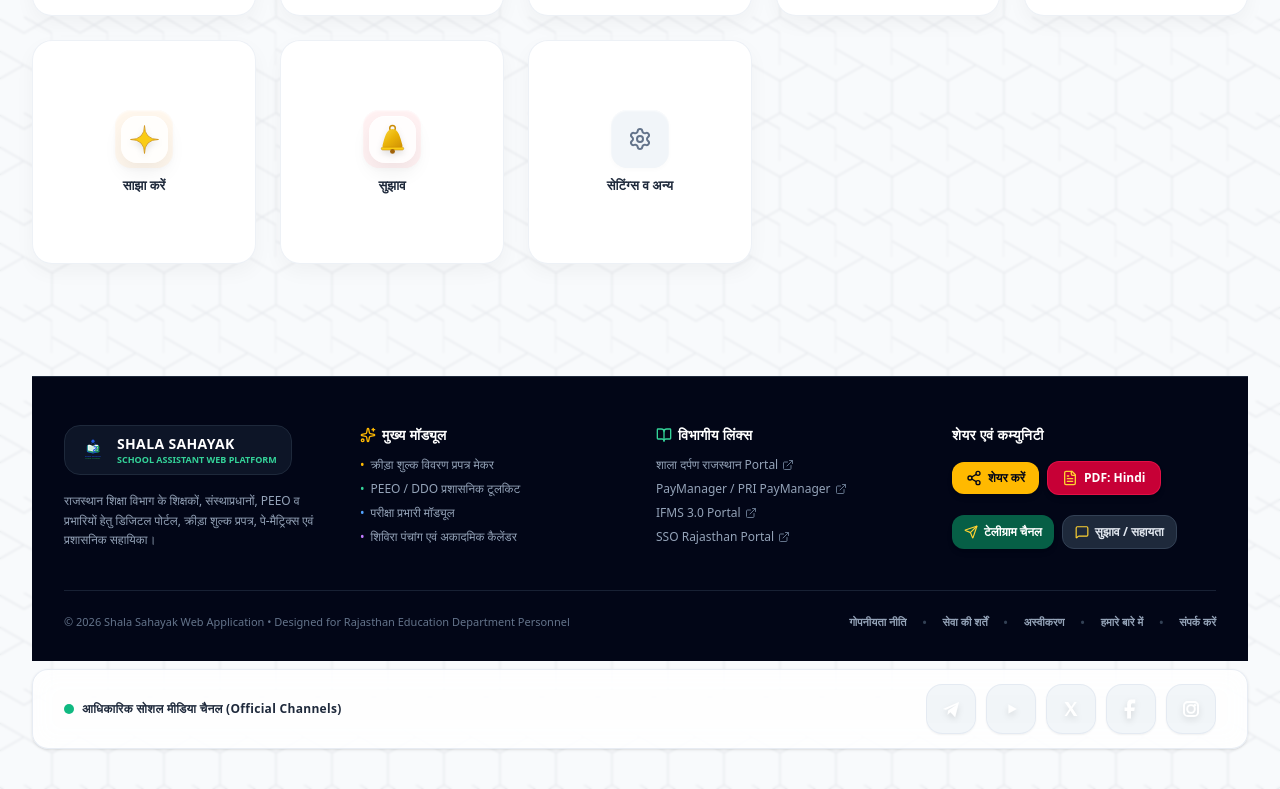
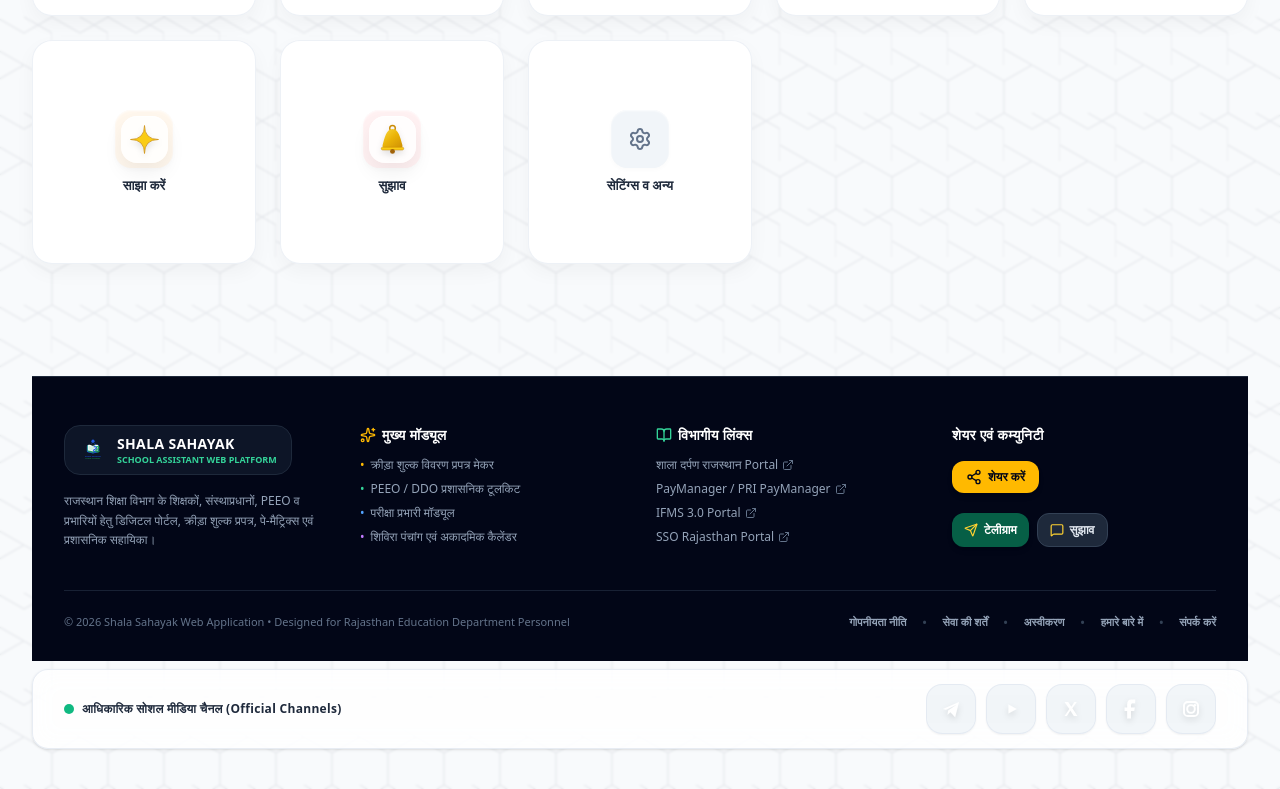
Before and after one commit to AkashChaudhary7/shalasahayak, a React (Vite) app: page / in a window 1280 px wide. Shown: the part 991-1780 px from the top of the page. Built offline with nearby package versions, Linux system fonts and the light colour scheme.

Commit message:
Update Footer.tsx

```diff
--- a/src/components/Footer.tsx
+++ b/src/components/Footer.tsx
@@ -151,26 +151,17 @@ export const Footer: React.FC<FooterProps> = ({ lang, onOpenFeedback, onNavigate
                   <Share2 className="w-4 h-4" />
                   <span>{isHi ? 'शेयर करें' : 'Share App'}</span>
                 </button>
-
-                <button
-                  onClick={handleOpenHindiPdf}
-                  className="px-3.5 py-2 rounded-xl bg-rose-700 hover:bg-rose-600 text-white font-black text-xs flex items-center space-x-1.5 shadow-md transition-all active:scale-95 border border-rose-500/50 cursor-pointer"
-                  title="Hindi PDF Guidelines & Shivira Calendar"
-                >
-                  <FileText className="w-4 h-4 text-amber-300" />
-                  <span>PDF: Hindi</span>
-                </button>
               </div>
 
               <div className="pt-1 flex flex-wrap gap-2">
                 <a
-                  href="https://t.me/rajasthan_education_news"
+                  href="https://t.me/shalasahayak_in"
                   target="_blank"
                   rel="noopener noreferrer"
                   className="px-3 py-2 rounded-xl bg-emerald-800 hover:bg-emerald-700 text-white font-bold text-xs flex items-center space-x-1.5 shadow-md transition-all"
                 >
                   <Send className="w-3.5 h-3.5 text-amber-300" />
-                  <span>{isHi ? 'टेलीग्राम चैनल' : 'Telegram Channel'}</span>
+                  <span>{isHi ? 'टेलीग्राम' : 'Telegram Channel'}</span>
                 </a>
 
                 <button
@@ -179,7 +170,7 @@ export const Footer: React.FC<FooterProps> = ({ lang, onOpenFeedback, onNavigate
                   title="Submit Feedback"
                 >
                   <MessageSquare className="w-3.5 h-3.5 text-amber-300" />
-                  <span>{isHi ? 'सुझाव / सहायता' : 'Feedback'}</span>
+                  <span>{isHi ? 'सुझाव ' : 'Feedback'}</span>
                 </button>
               </div>
             </div>
```
